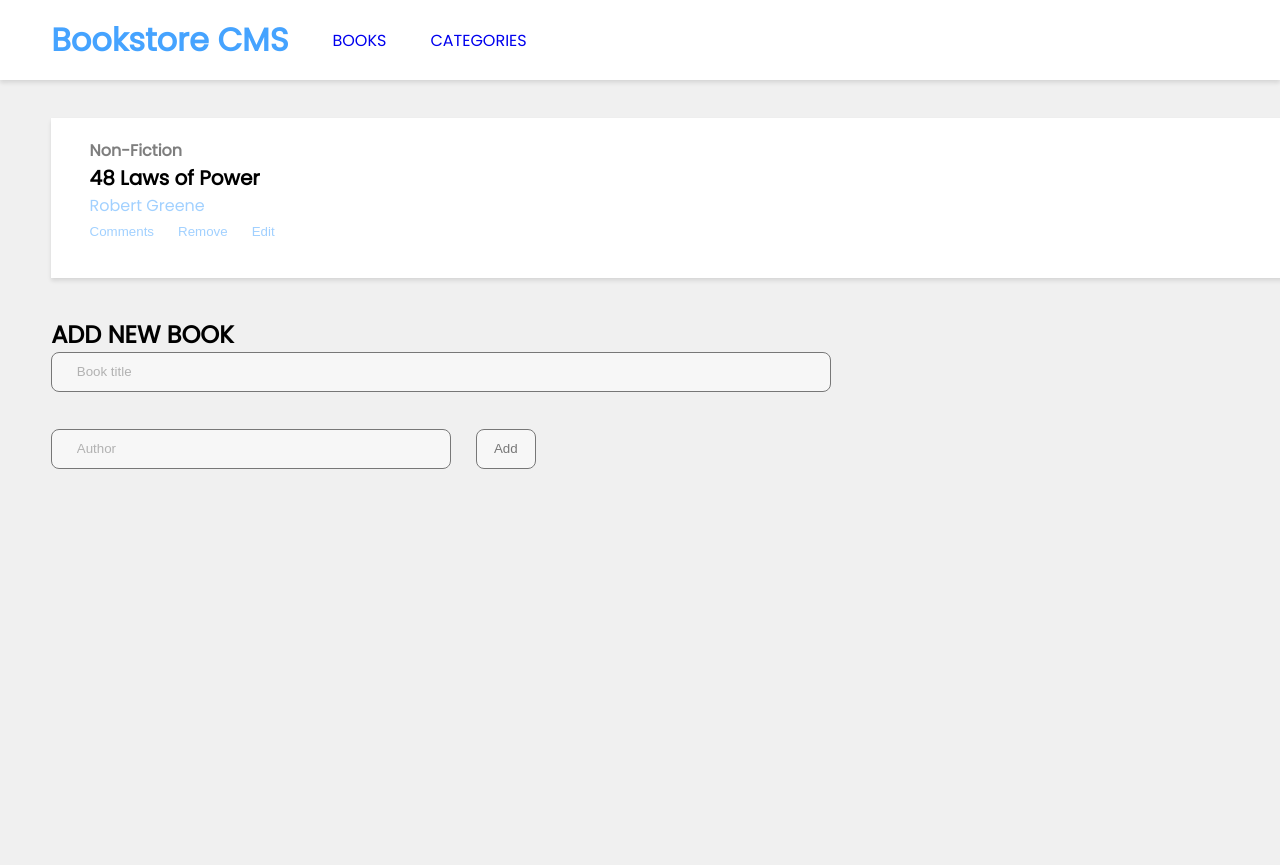
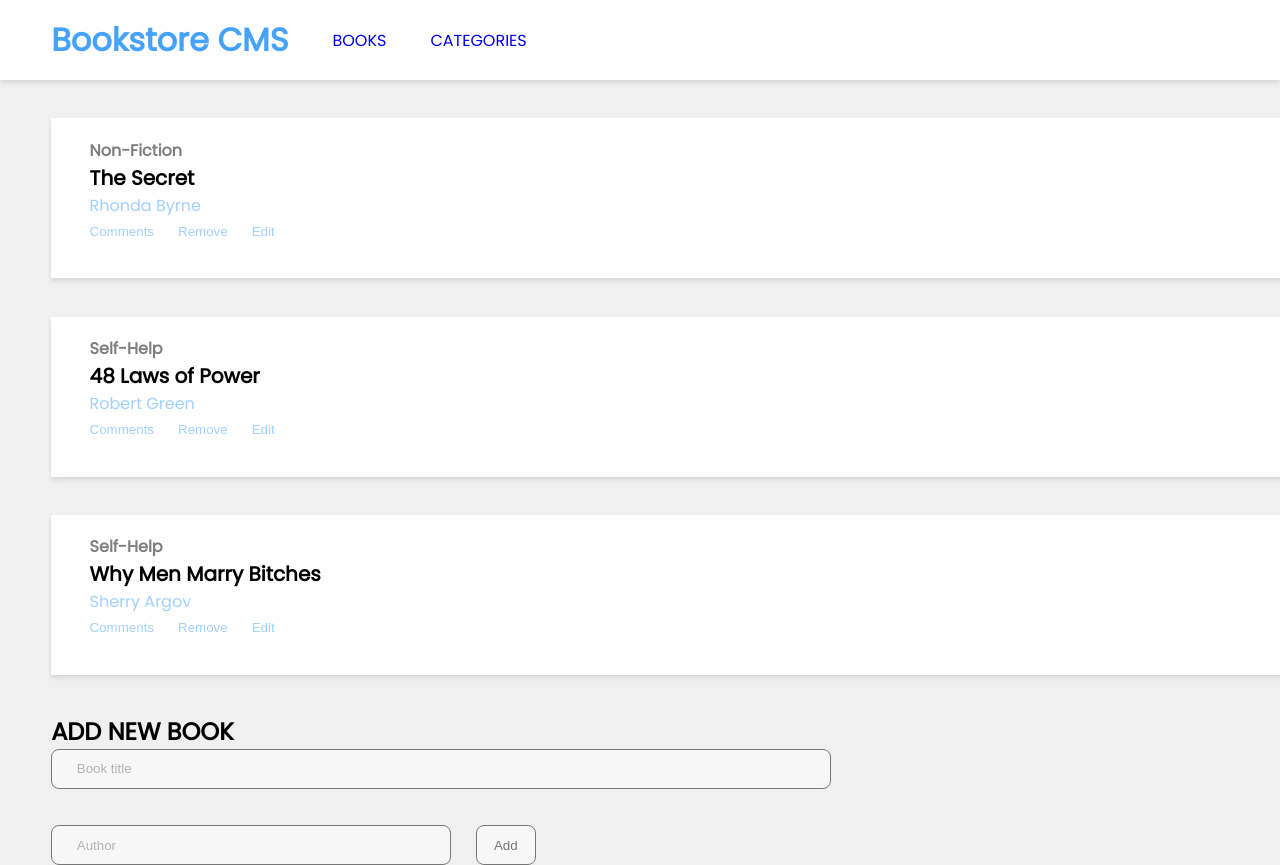
Before and after one commit to Carshy/bookstore, a React (Create React App) app: page / in a window 1280 px wide. Shown: the top 865 px of the page. Before the commit the page ends 800 px from the top, so only its background shows below. Built offline with nearby package versions, Linux system fonts and the light colour scheme.

Commit message:
Add functionality to display books form REDUX store

```diff
--- a/src/components/Book.js
+++ b/src/components/Book.js
@@ -1,5 +1,6 @@
 import React from 'react';
 import PropTypes from 'prop-types';
+// import { useDispatch } from 'react-redux';
 import '../styles/Book.css';
 
 const Book = ({ book }) => (
@@ -37,12 +38,7 @@ Book.propTypes = {
 };
 
 Book.defaultProps = {
-  book: {
-    id: 1,
-    title: '48 Laws of Power',
-    author: 'Robert Greene',
-    genre: 'Non-Fiction',
-  },
+  book: {},
 };
 
 export default Book;
--- a/src/pages/BookList.js
+++ b/src/pages/BookList.js
@@ -1,11 +1,21 @@
 import React from 'react';
+import { useSelector } from 'react-redux';
 import Book from '../components/Book';
 import AddaBook from '../components/AddaBook';
 
 function BookList() {
+  const books = useSelector((state) => state.books);
   return (
     <div>
-      <Book />
+      {
+        books.map((book) => (
+          <Book
+            key={book.id}
+            id={book.id}
+            book={book}
+          />
+        ))
+      }
       <AddaBook />
     </div>
   );
--- a/src/redux/configureStore.js
+++ b/src/redux/configureStore.js
@@ -3,11 +3,11 @@ import { combineReducers } from 'redux';
 import bookReducer from './books/books';
 import categoryReducer from './categories/categories';
 
-const baseReducer = combineReducers({
+const rootReducer = combineReducers({
   books: bookReducer,
   categories: categoryReducer,
 });
 
-const store = configureStore({ reducer: baseReducer });
+const store = configureStore({ reducer: rootReducer });
 
 export default store;
```
